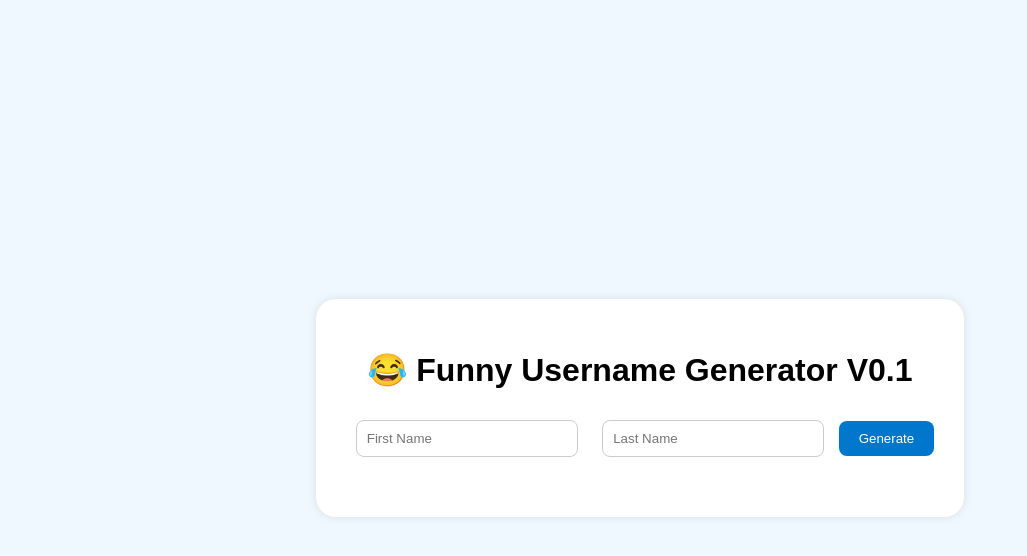
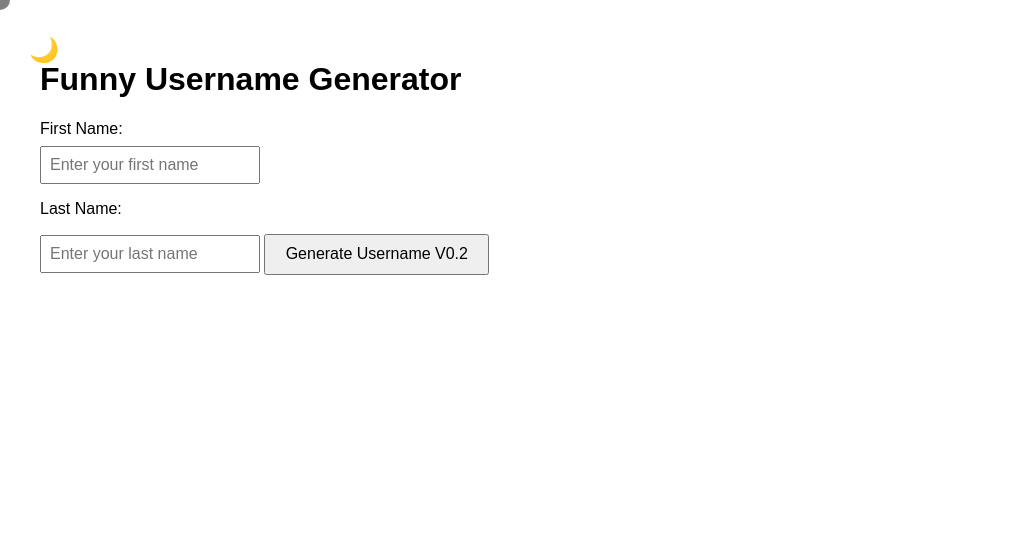
Before and after one commit to Denizkaya392/funny-username-generator, a plain HTML site: page index.html in a window 1280 px wide. Shown: the whole page, without its empty margins (0-1027 px from the left). Drawn offline with Linux system fonts and the light colour scheme.

Commit message:
Update V0.2
-White and Dark Mode
-Animations

```diff
--- a/index.html
+++ b/index.html
@@ -1,20 +1,29 @@
 <!DOCTYPE html>
 <html lang="en">
 <head>
-  <meta charset="UTF-8" />
-  <meta name="viewport" content="width=device-width, initial-scale=1.0"/>
-  <title>Funny Username Generator</title>
-  <link rel="stylesheet" href="style.css" />
+<meta charset="UTF-8" />
+<meta name="viewport" content="width=device-width, initial-scale=1" />
+<title>Funny Username Generator</title>
+<link rel="stylesheet" href="style.css" />
 </head>
 <body>
-  <div class="container">
-    <h1>😂 Funny Username Generator V0.1</h1>
-    <input type="text" id="firstName" placeholder="First Name" />
-    <input type="text" id="lastName" placeholder="Last Name" />
-    <button onclick="generateUsername()">Generate</button>
-    <p id="result"></p>
-  </div>
 
-  <script src="script.js"></script>
+<button id="themeToggle" title="Toggle Light/Dark Mode">🌙</button>
+
+<h1>Funny Username Generator</h1>
+
+<label for="firstName">First Name:</label>
+<input type="text" id="firstName" placeholder="Enter your first name" />
+
+<label for="lastName">Last Name:</label>
+<input type="text" id="lastName" placeholder="Enter your last name" />
+
+<button onclick="generateUsername()">Generate Username V0.2</button>
+
+<div id="result"></div>
+
+<div id="cursorFollower"></div>
+
+<script src="script.js"></script>
 </body>
 </html>
--- a/script.js
+++ b/script.js
@@ -35,5 +35,24 @@ const suffixes = [
   const suf = suffixes[Math.floor(Math.random() * suffixes.length)];
 
   const username = `${adj}${first}${suf}`;
+
   document.getElementById("result").innerText = `😎 Your username: ${username}`;
 }
+
+// Mouse follower
+const cursorFollower = document.getElementById("cursorFollower");
+window.addEventListener("mousemove", e => {
+  cursorFollower.style.left = e.clientX + "px";
+  cursorFollower.style.top = e.clientY + "px";
+});
+
+// Theme toggle
+const themeToggle = document.getElementById("themeToggle");
+themeToggle.addEventListener("click", () => {
+  document.body.classList.toggle("dark");
+  if(document.body.classList.contains("dark")) {
+    themeToggle.textContent = "☀️";
+  } else {
+    themeToggle.textContent = "🌙";
+  }
+});
--- a/style.css
+++ b/style.css
@@ -1,86 +1,58 @@
 body {
-  background-color: #f0f8ff;
+  background-color: white;
+  color: black;
   font-family: Arial, sans-serif;
-  display: flex;
-  justify-content: center;
-  align-items: center;
-  height: 100vh;
+  padding: 2rem;
+  transition: background-color 0.3s, color 0.3s;
 }
-
-.container {
-  text-align: center;
-  background: white;
-  padding: 30px;
-  border-radius: 20px;
-  box-shadow: 0 0 10px rgba(0,0,0,0.1);
+body.dark {
+  background-color: #121212;
+  color: white;
 }
-
+label {
+  display: block;
+  margin-top: 1rem;
+}
 input {
-  padding: 10px;
-  margin: 10px;
+  margin-top: 0.5rem;
+  padding: 0.5rem;
+  font-size: 1rem;
   width: 200px;
-  border-radius: 8px;
-  border: 1px solid #ccc;
 }
-
 button {
-  padding: 10px 20px;
-  background: #0077cc;
-  color: white;
-  border: none;
-  border-radius: 8px;
+  margin-top: 1rem;
+  padding: 0.6rem 1.2rem;
+  font-size: 1rem;
   cursor: pointer;
 }
-
-button:hover {
-  background: #005fa3;
+#result {
+  margin-top: 1.5rem;
+  font-weight: bold;
+  font-size: 1.2rem;
 }
-
-#result {
-  margin-top: 20px;
-  font-size: 20px;
-  color: #333;
-}
-body {
-  background-color: #f0f8ff;
-  font-family: Arial, sans-serif;
-  display: flex;
-  justify-content: center;
-  align-items: center;
-  height: 100vh;
-}
-
-.container {
-  text-align: center;
-  background: white;
-  padding: 30px;
-  border-radius: 20px;
-  box-shadow: 0 0 10px rgba(0,0,0,0.1);
-}
-
-input {
-  padding: 10px;
-  margin: 10px;
-  width: 200px;
-  border-radius: 8px;
-  border: 1px solid #ccc;
-}
-
-button {
-  padding: 10px 20px;
-  background: #0077cc;
-  color: white;
+#themeToggle {
+  position: fixed;
+  top: 10px;
+  left: 10px;
+  z-index: 10000;
+  background: none;
   border: none;
-  border-radius: 8px;
+  font-size: 1.5rem;
   cursor: pointer;
 }
-
-button:hover {
-  background: #005fa3;
+#cursorFollower {
+  position: fixed;
+  top: 0;
+  left: 0;
+  width: 20px;
+  height: 20px;
+  background-color: rgba(0,0,0,0.5);
+  border-radius: 50%;
+  pointer-events: none;
+  transform: translate(-50%, -50%);
+  transition: background-color 0.3s;
+  z-index: 9999;
 }
-
-#result {
-  margin-top: 20px;
-  font-size: 20px;
-  color: #333;
+body.dark #cursorFollower {
+  background-color: rgba(255,255,255,0.7);
 }
```
Lines whose indentation alone changed are shown as unchanged.
